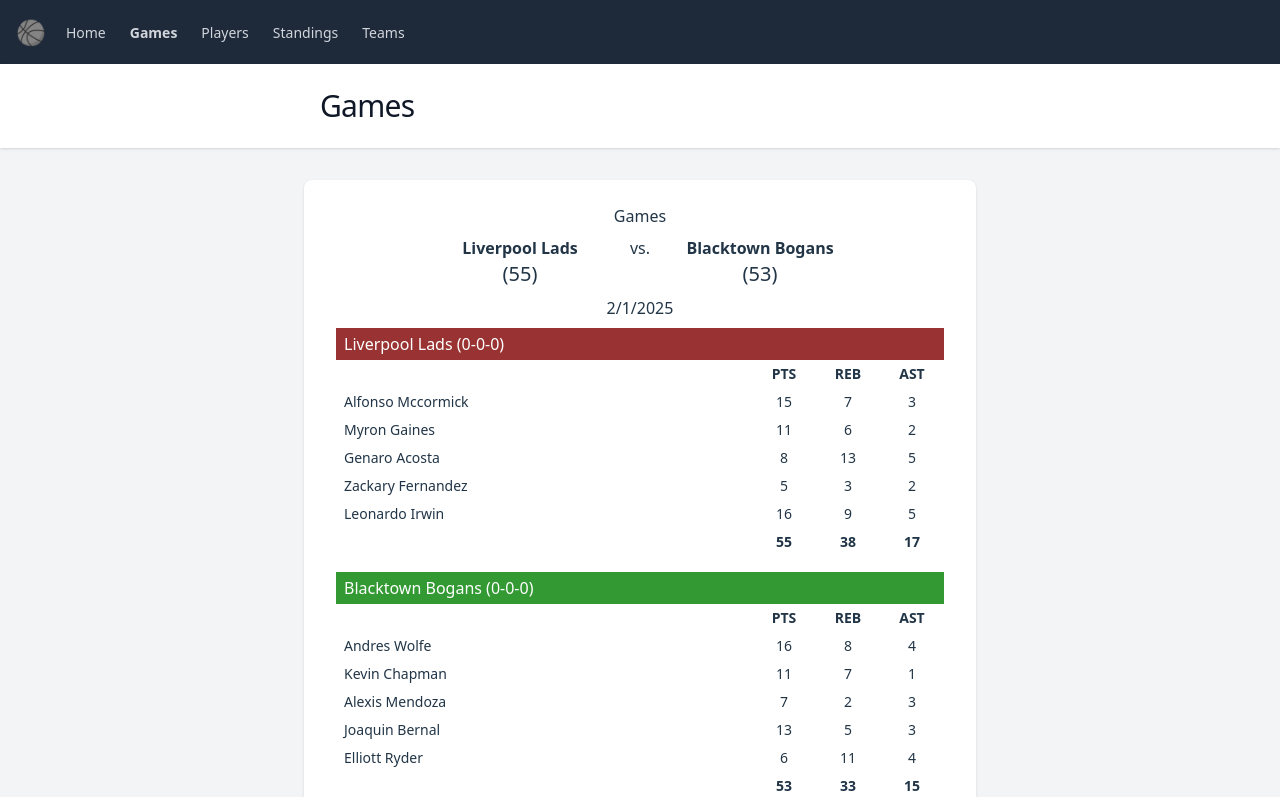
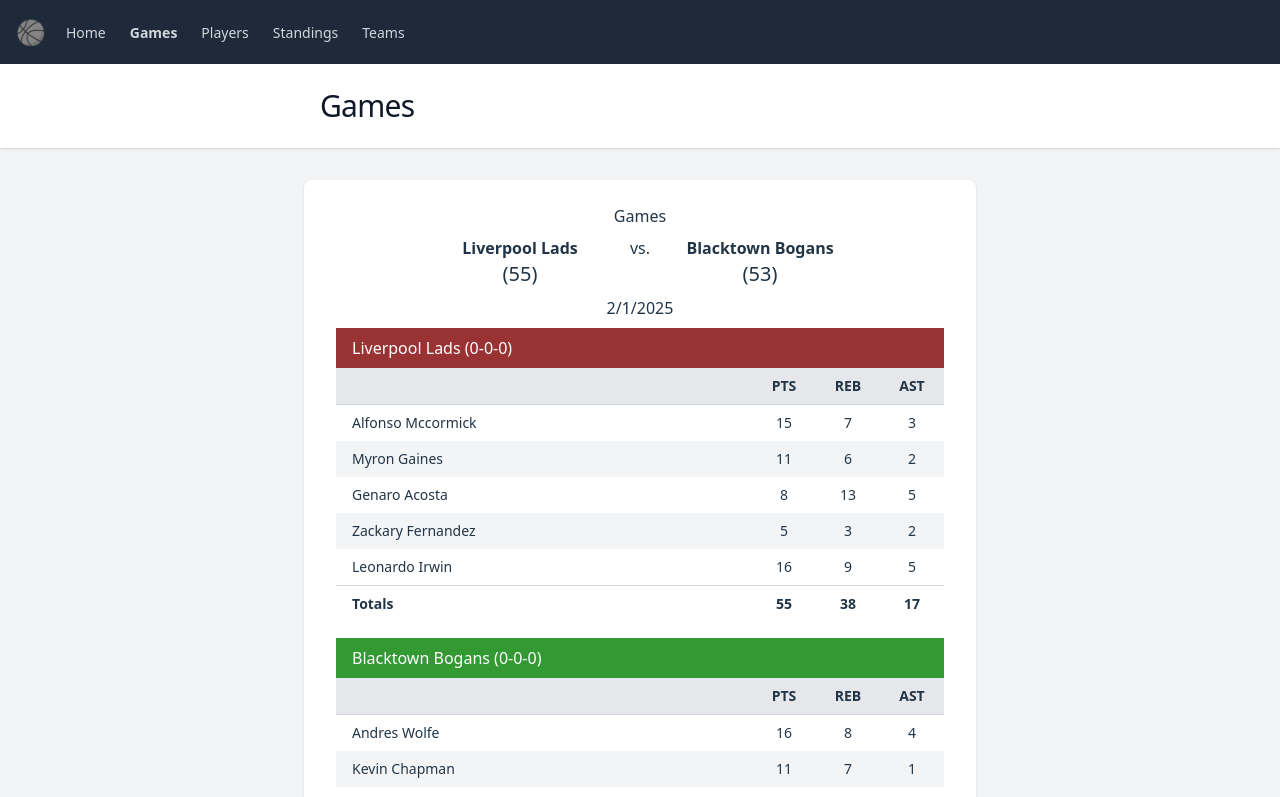
Before and after one commit to ober9k/bball-score-react, a React (Vite) app: page /games in a window 1280 px wide. Shown: the top 797 px of the page. Built offline with nearby package versions, Linux system fonts and the light colour scheme.

Commit message:
Updating styles for box score table

```diff
--- a/src/components/stats/BoxScore.tsx
+++ b/src/components/stats/BoxScore.tsx
@@ -1,4 +1,5 @@
 import type { TeamLog } from "../../types/game/TeamLog.ts";
+import { mapBasePosition } from "../../utilities/PlayerUtils.ts";
 import { getTotals } from "../../utilities/StatsUtils.ts";
 import PlayerLink from "../links/PlayerLink.tsx";
 import TeamsRow from "./row/TeamsRow.tsx";
@@ -21,13 +22,13 @@ export default function BoxScore({ teamLog }: BoxScoreProps) {
               {teamLog.team!.name} (0-0-0)
             </TeamsRow>
           </tr>
-          <tr>
-            <TitlesRow />
+          <tr className="bg-gray-200 border-b border-gray-300">
+            <TitlesRow/>
           </tr>
           </thead>
           <tbody>
           {teamLog.playerLogs.map((playerLog) => (
-            <tr key={playerLog.id}>
+            <tr key={playerLog.id} className="even:bg-gray-100">
               <TotalsRow totals={playerLog}>
                 {/* `playerLog.player` will always be set */}
                 <PlayerLink player={playerLog.player!} />
@@ -36,8 +37,10 @@ export default function BoxScore({ teamLog }: BoxScoreProps) {
           ))}
           </tbody>
           <tfoot>
-          <tr>
-            <TotalsRow totals={getTotals(teamLog.playerLogs)} headings={true} />
+          <tr className="border-t border-gray-300">
+            <TotalsRow totals={getTotals(teamLog.playerLogs)} headings={true}>
+              Totals
+            </TotalsRow>
           </tr>
           </tfoot>
         </table>
--- a/src/components/stats/row/AveragesRow.tsx
+++ b/src/components/stats/row/AveragesRow.tsx
@@ -18,17 +18,17 @@ export default function AveragesRow(props: AveragesRowProps) {
     <>
       {headings ? (
         <>
-          <th className={"px-2 py-1 text-left text-sm"}>{props.children}</th>
-          <th className={"p-1 text-sm"}>{format(averages.points)}</th>
-          <th className={"p-1 text-sm"}>{format(averages.rebounds)}</th>
-          <th className={"p-1 text-sm"}>{format(averages.assists)}</th>
+          <th className={"px-4 py-2 text-left text-sm"}>{props.children}</th>
+          <th className={"p-2 text-sm"}>{format(averages.points)}</th>
+          <th className={"p-2 text-sm"}>{format(averages.rebounds)}</th>
+          <th className={"p-2 text-sm"}>{format(averages.assists)}</th>
         </>
       ) : (
         <>
-          <td className={"px-2 py-1 p-1 text-left text-sm"}>{props.children}</td>
-          <td className={"p-1 text-sm"}>{format(averages.points)}</td>
-          <td className={"p-1 text-sm"}>{format(averages.rebounds)}</td>
-          <td className={"p-1 text-sm"}>{format(averages.assists)}</td>
+          <td className={"px-4 py-2 text-left text-sm"}>{props.children}</td>
+          <td className={"p-2 text-sm"}>{format(averages.points)}</td>
+          <td className={"p-2 text-sm"}>{format(averages.rebounds)}</td>
+          <td className={"p-2 text-sm"}>{format(averages.assists)}</td>
         </>
       )}
     </>
--- a/src/components/stats/row/TeamsRow.tsx
+++ b/src/components/stats/row/TeamsRow.tsx
@@ -18,7 +18,7 @@ export default function TeamsRow(props: TeamsRowProps) {
 
   return (
     <>
-      <th colSpan={4} className={"text-left px-2 py-1 font-medium"} style={getTeamStyle(team)}>
+      <th colSpan={4} className={"text-left px-4 py-2 font-medium"} style={getTeamStyle(team)}>
         {props.children}
       </th>
     </>
--- a/src/components/stats/row/TitlesRow.tsx
+++ b/src/components/stats/row/TitlesRow.tsx
@@ -7,10 +7,10 @@ type TitlesRowProps = {
 export default function TitlesRow(props: TitlesRowProps) {
   return (
     <>
-      <th className={"px-2 py-1 text-left text-sm"}>{props.children}</th>
-      <th className={"p-1 text-sm w-16"}>PTS</th>
-      <th className={"p-1 text-sm w-16"}>REB</th>
-      <th className={"p-1 text-sm w-16"}>AST</th>
+      <th className={"px-4 py-2 text-left text-sm"}>{props.children}</th>
+      <th className={"p-2 text-sm w-16"}>PTS</th>
+      <th className={"p-2 text-sm w-16"}>REB</th>
+      <th className={"p-2 text-sm w-16"}>AST</th>
     </>
   )
 }
--- a/src/components/stats/row/TotalsRow.tsx
+++ b/src/components/stats/row/TotalsRow.tsx
@@ -14,17 +14,17 @@ export default function TotalsRow(props: TotalsRowProps) {
     <>
       {headings ? (
         <>
-          <th className={"px-2 py-1 text-left text-sm"}>{props.children}</th>
-          <th className={"p-1 text-sm"}>{totals.points}</th>
-          <th className={"p-1 text-sm"}>{totals.rebounds}</th>
-          <th className={"p-1 text-sm"}>{totals.assists}</th>
+          <th className={"px-4 py-2 text-left text-sm"}>{props.children}</th>
+          <th className={"p-2 text-sm"}>{totals.points}</th>
+          <th className={"p-2 text-sm"}>{totals.rebounds}</th>
+          <th className={"p-2 text-sm"}>{totals.assists}</th>
         </>
       ) : (
         <>
-          <td className={"px-2 py-1 text-left text-sm"}>{props.children}</td>
-          <td className={"p-1 text-sm"}>{totals.points}</td>
-          <td className={"p-1 text-sm"}>{totals.rebounds}</td>
-          <td className={"p-1 text-sm"}>{totals.assists}</td>
+          <td className={"px-4 py-2 text-left text-sm"}>{props.children}</td>
+          <td className={"p-2 text-sm"}>{totals.points}</td>
+          <td className={"p-2 text-sm"}>{totals.rebounds}</td>
+          <td className={"p-2 text-sm"}>{totals.assists}</td>
         </>
       )}
     </>
```
